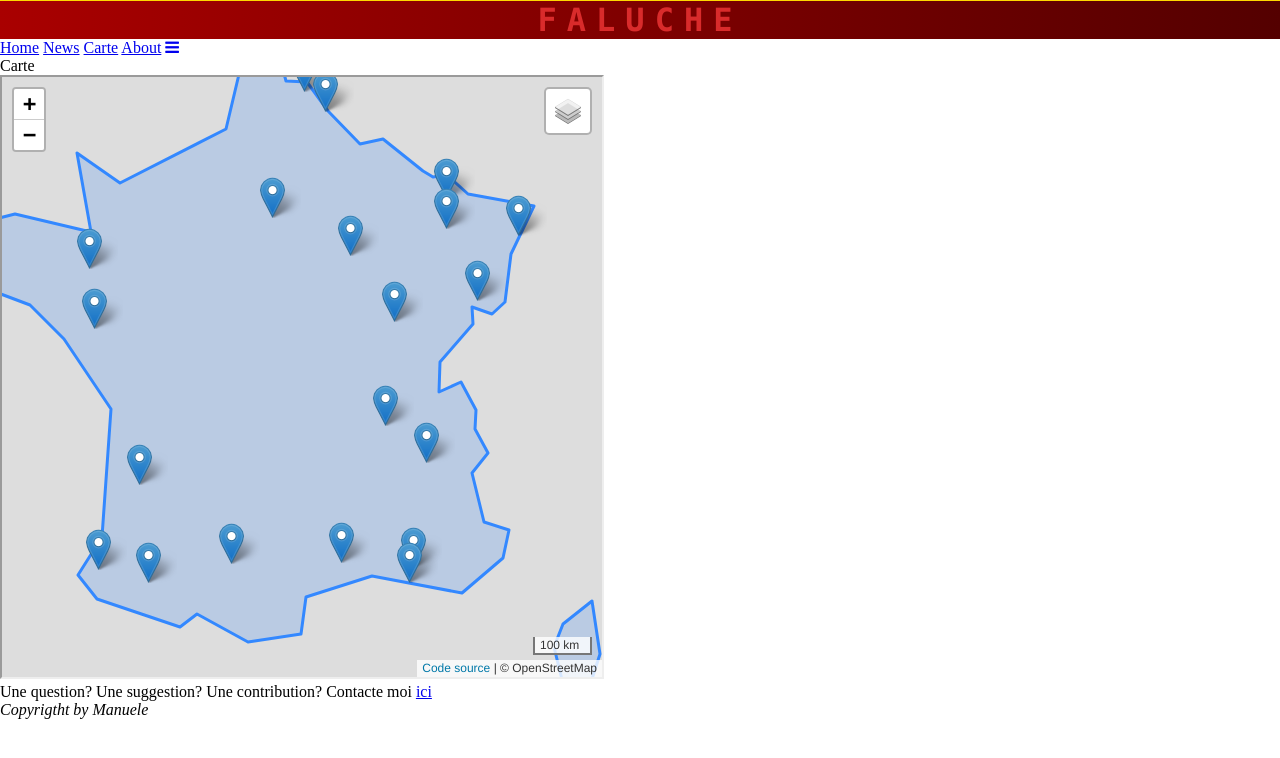
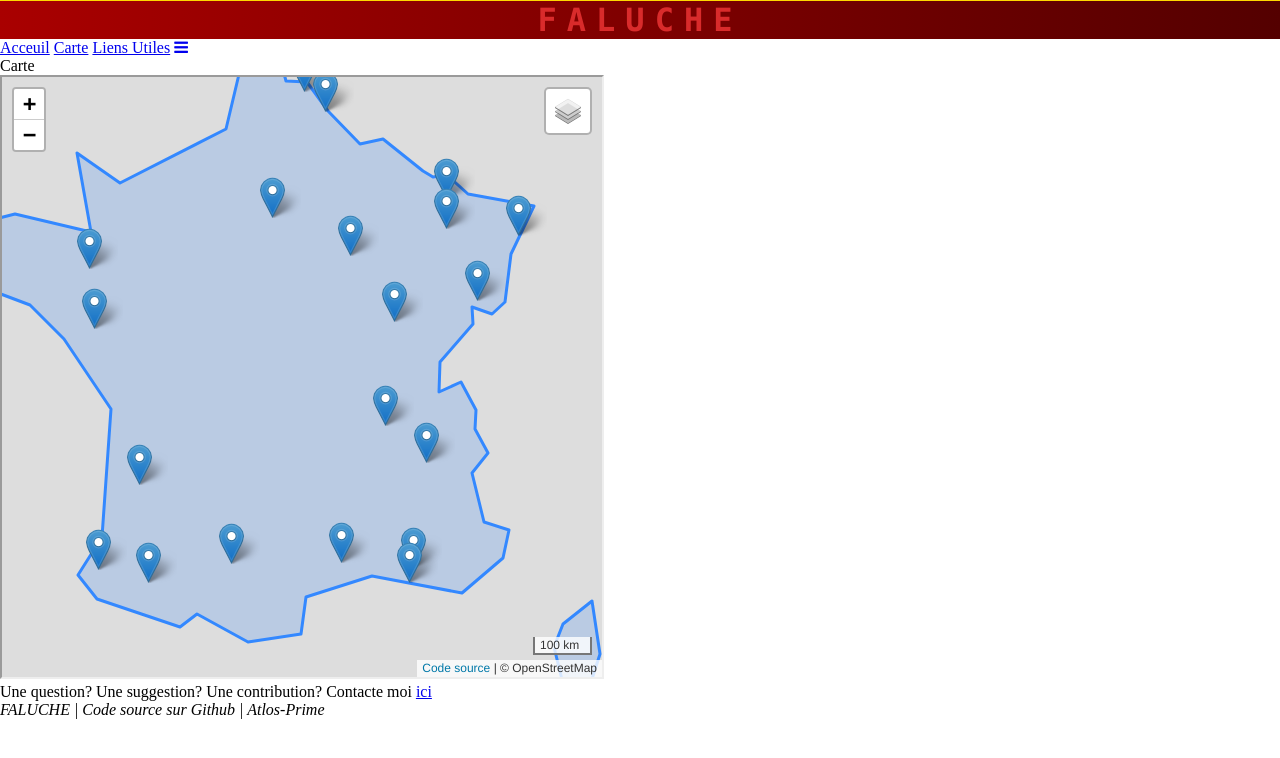
Before and after one commit to AtlosPrime/FALUCHE, a plain HTML site: page index.html in a window 1280 px wide. Drawn offline with nearby package versions, Linux system fonts and the light colour scheme.

```diff
--- a/index.html
+++ b/index.html
@@ -16,10 +16,9 @@
    </header>
    <body>
       <div class="topnav" id="myTopnav">
-         <a href="#home" class="active">Home</a>
-         <a href="#news">News</a>
+         <a href="#home" class="active">Acceuil</a>
          <a href="index_carte.html">Carte</a>
-         <a href="#about">About</a>
+         <a href="#about">Liens Utiles</a>
          <a href="javascript:void(0);" class="icon" onclick="myFunction()">
          <i class="fa fa-bars"></i>
          </a>
@@ -38,7 +37,7 @@
 			Une question? Une suggestion? Une contribution? Contacte moi <A HREF="mailto:atlos@outlook.fr">ici</A>
 			</div
 <footer id="foot">
-    <p><i>Copyrigtht by Manuele </i></p>
+    <p><i>FALUCHE | Code source sur Github | Atlos-Prime </i></p>
 </footer>
    </body>
 </html>
```
